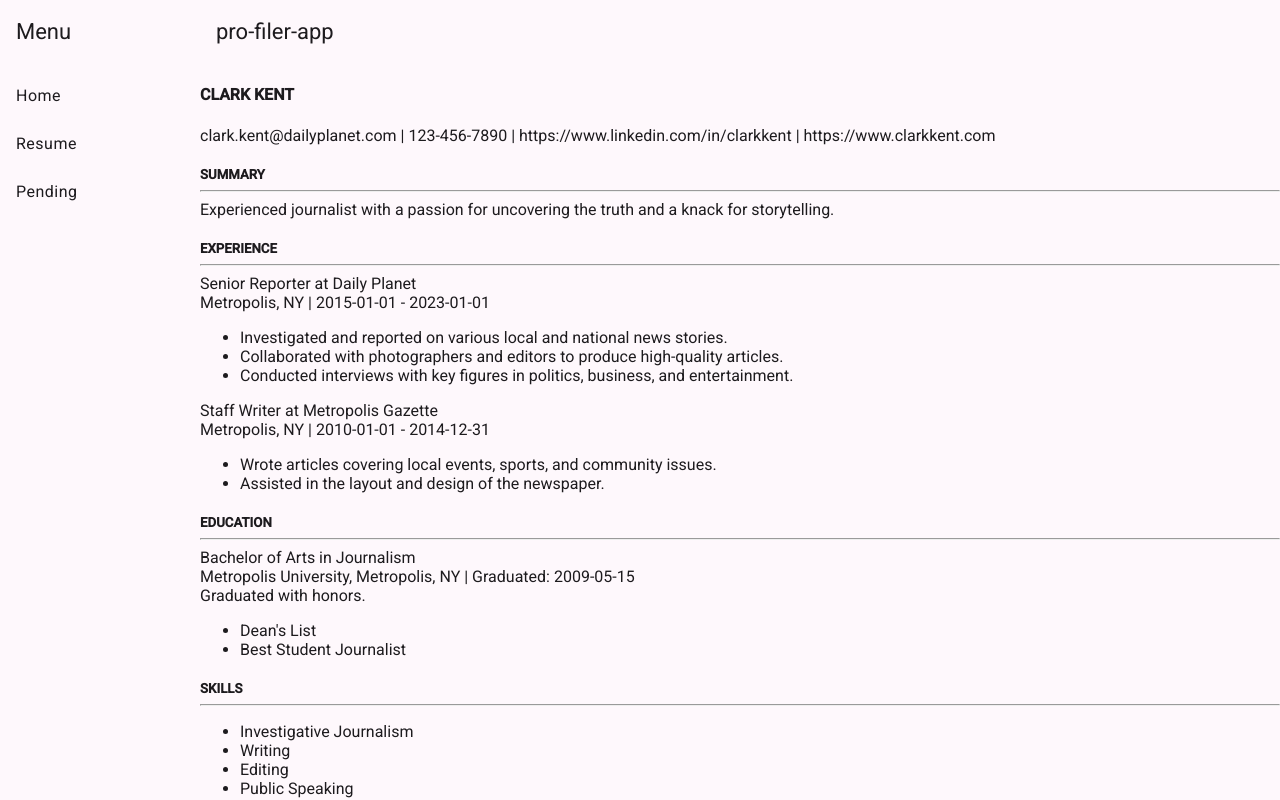
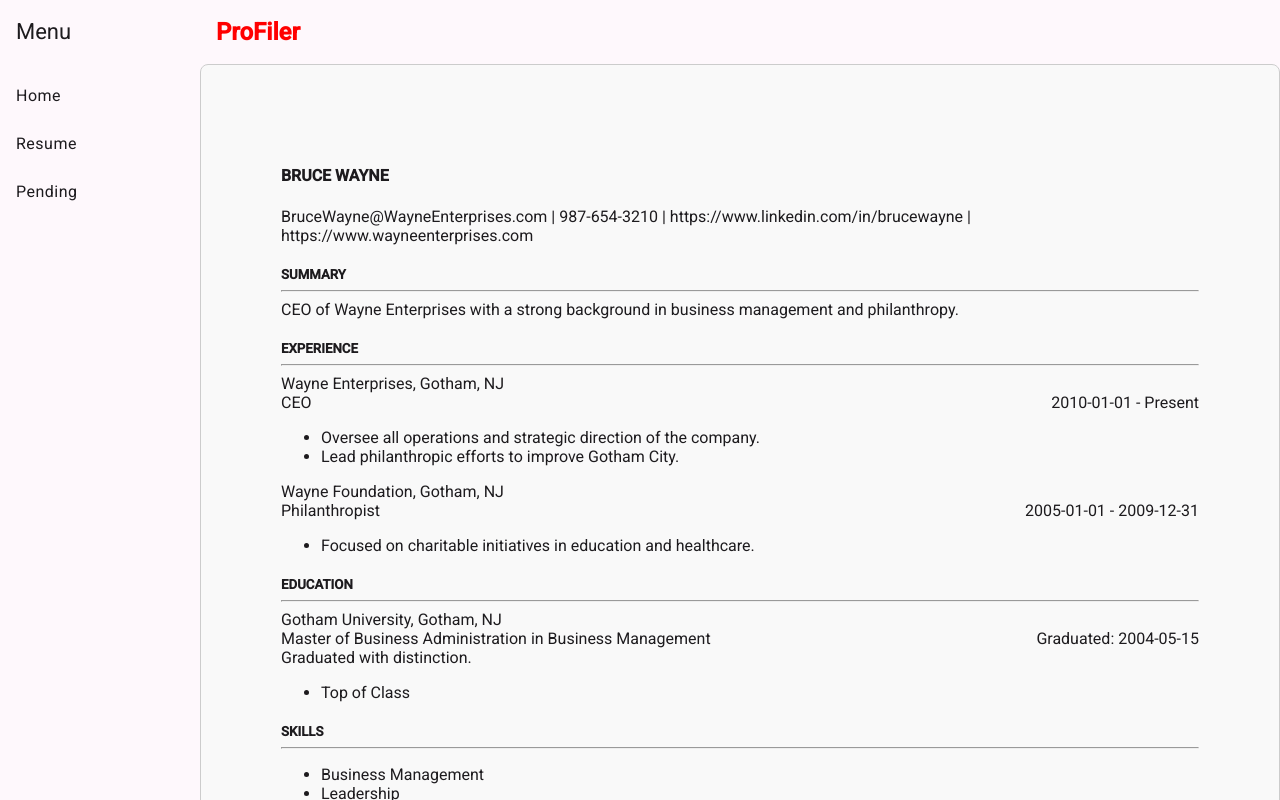
Before and after one commit to chukwuma1976/pro-filer, an Angular app: page /pro-filer/resume-details in a window 1280 px wide. Built offline with nearby package versions, Linux system fonts and the light colour scheme.

Commit message:
added styling changes to resume details

```diff
--- a/src/app/home-page/home-page.component.html
+++ b/src/app/home-page/home-page.component.html
@@ -1,5 +1,5 @@
 <div>
-    <h1>Welcome to Pro-Filer</h1>
+    <h1>Welcome to ProFiler</h1>
     <p>Your one-stop solution for creating and managing resumes.</p>
     <p>Get started by filling in your information!</p>
 </div>
--- a/src/app/nav-container/nav-container.component.html
+++ b/src/app/nav-container/nav-container.component.html
@@ -15,7 +15,7 @@
         <mat-icon aria-label="Side nav toggle icon">menu</mat-icon>
       </button>
       }
-      <span>pro-filer-app</span>
+      <span class="header">ProFiler</span>
     </mat-toolbar>
     <div>
       <router-outlet></router-outlet>
--- a/src/app/nav-container/nav-container.component.scss
+++ b/src/app/nav-container/nav-container.component.scss
@@ -15,3 +15,9 @@
   top: 0;
   z-index: 1;
 }
+
+.header {
+  color: red;
+  font-size: 24px;
+  font-weight: bold;
+}
--- a/src/app/resume-details/resume-details.component.html
+++ b/src/app/resume-details/resume-details.component.html
@@ -1,4 +1,4 @@
-<div>
+<div class="resume-details-container">
     <h4>{{resumeData?.firstName?.toUpperCase()}} {{resumeData?.lastName?.toUpperCase()}}</h4>
     <p>{{resumeData?.email}} | {{resumeData?.phoneNumber}} | {{resumeData?.linkedIn}} | {{resumeData?.website}}</p>
     <h5>SUMMARY</h5>
@@ -7,8 +7,11 @@
     <h5>EXPERIENCE</h5>
     <hr />
     <div *ngFor="let job of resumeData?.experience">
-        <p>{{job.title}} at {{job.employer}}</p>
-        <p>{{job.city}}, {{job.state}} | {{job.startDate}} - {{job.endDate}}</p>
+        <p>{{job.employer}}, {{job.city}}, {{job.state}}</p>
+        <div class="job-title">
+            <p>{{job.title}}</p>
+            <p>{{job.startDate}} - {{job.endDate}}</p>
+        </div>
         <ul>
             <li *ngFor="let desc of job.description">{{desc}}</li>
         </ul>
@@ -16,8 +19,11 @@
     <h5>EDUCATION</h5>
     <hr />
     <div *ngFor="let edu of resumeData?.education">
-        <p>{{edu.degree}} in {{edu.fieldOfStudy}}</p>
-        <p>{{edu.institution}}, {{edu.city}}, {{edu.state}} | Graduated: {{edu.graduationDate}}</p>
+        <p>{{edu.institution}}, {{edu.city}}, {{edu.state}}</p>
+        <div class="degree">
+            <p>{{edu.degree}} in {{edu.fieldOfStudy}}</p>
+            <p>Graduated: {{edu.graduationDate}}</p>
+        </div>
         <p>{{edu.description}}</p>
         <ul>
             <li *ngFor="let award of edu.awards">{{award}}</li>
--- a/src/app/resume-details/resume-details.component.scss
+++ b/src/app/resume-details/resume-details.component.scss
@@ -7,3 +7,20 @@
     margin-top: 0;
     margin-bottom: 0;
 }
+
+.degree {
+    display: flex;
+    justify-content: space-between;
+}
+
+.job-title {
+    display: flex;
+    justify-content: space-between;
+}
+
+.resume-details-container {
+    padding: 5rem;
+    border: 1px solid #ccc;
+    border-radius: 8px;
+    background-color: #f9f9f9;
+}
--- a/src/app/services/resume.service.ts
+++ b/src/app/services/resume.service.ts
@@ -11,6 +11,10 @@
   }
 
   getResumeData(): Resume {
-    return (mockUserData.resumes ?? [])[0]; // Provide an empty array as fallback if resumes is undefined
+    return (mockUserData.resumes ?? [])[1]; // Provide an empty array as fallback if resumes is undefined
+  }
+
+  getAllResumes(): Resume[] {
+    return mockUserData.resumes ?? []; // Provide an empty array as fallback if resumes is undefined
   }
 }
--- a/src/app/shared/mock-data/resumeData.ts
+++ b/src/app/shared/mock-data/resumeData.ts
@@ -54,6 +54,55 @@
             }
         ],
         skills: ['Investigative Journalism', 'Writing', 'Editing', 'Public Speaking'],
+    },
+    {
+        id: '2',
+        firstName: 'Bruce',
+        lastName: 'Wayne',
+        phoneNumber: '987-654-3210',
+        email: 'BruceWayne@WayneEnterprises.com',
+        linkedIn: 'https://www.linkedin.com/in/brucewayne',
+        website: 'https://www.wayneenterprises.com',
+        summary: 'CEO of Wayne Enterprises with a strong background in business management and philanthropy.',
+        experience: [
+            {
+                employer: 'Wayne Enterprises',
+                title: 'CEO',
+                city: 'Gotham',
+                state: 'NJ',
+                startDate: '2010-01-01',
+                endDate: 'Present',
+                description: [
+                    'Oversee all operations and strategic direction of the company.',
+                    'Lead philanthropic efforts to improve Gotham City.'
+                ]
+            },
+            {
+                employer: 'Wayne Foundation',
+                title: 'Philanthropist',
+                city: 'Gotham',
+                state: 'NJ',
+                startDate: '2005-01-01',
+                endDate: '2009-12-31',
+                description: [
+                    'Focused on charitable initiatives in education and healthcare.'
+                ]
+
+            }
+        ],
+        education: [
+            {
+                institution: 'Gotham University',
+                city: 'Gotham',
+                state: 'NJ',
+                degree: 'Master of Business Administration',
+                fieldOfStudy: 'Business Management',
+                graduationDate: '2004-05-15',
+                description: 'Graduated with distinction.',
+                awards: ['Top of Class']
+            }
+        ],
+        skills: ['Business Management', 'Leadership', 'Philanthropy'],
     }
 ];
 
```
